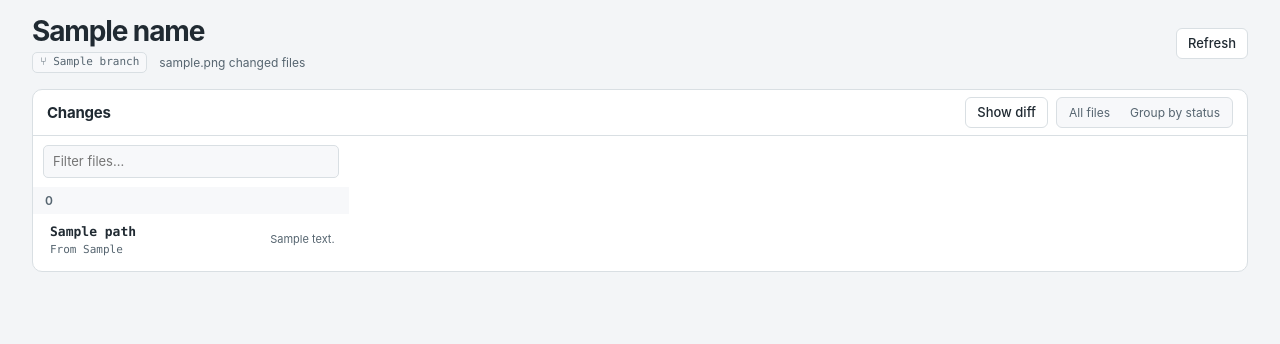
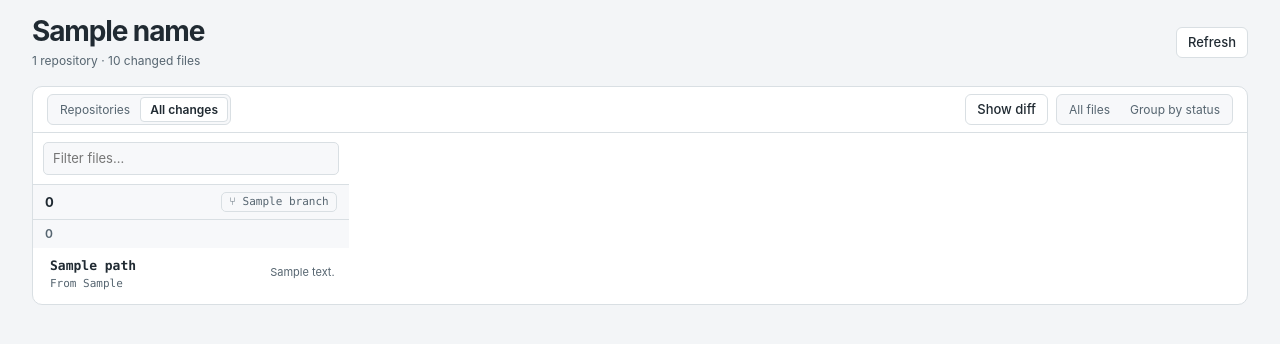
Before and after one commit to PavelZanek/gitobob, a Laravel app: template resources/views/repository.blade.php in a window 1280 px wide. Shown: the part 44-388 px from the top of the page. Run offline with Laravel 12, Linux system fonts and the light colour scheme; the template is opened without the code that fills it: most values are stand-ins (such as "Sample title", 1, 10 or a date in 2020).

Commit message:
Review changes across workspace repositories [skip ci]

```diff
--- a/app/Http/Controllers/RepositoryController.php
+++ b/app/Http/Controllers/RepositoryController.php
@@ -5,6 +5,7 @@ namespace App\Http\Controllers;
 use App\Git\FileDiff;
 use App\Git\RepositoryScanner;
 use App\Git\RepositoryStatus;
+use Illuminate\Http\RedirectResponse;
 use Illuminate\Http\Request;
 use Illuminate\Http\Response;
 use Illuminate\Support\Facades\Storage;
@@ -21,28 +22,47 @@ final class RepositoryController
         $status = RepositoryStatus::read($directory);
         abort_if($status === null, 404);
 
+        return $this->review($request, $scanner, $diff, $root, [$relative => $status], $relative);
+    }
+
+    public function changes(Request $request, RepositoryScanner $scanner, FileDiff $diff): Response|RedirectResponse
+    {
+        $root = Storage::disk('local')->get('workspace.path');
+        if (! is_string($root) || ! is_dir($root) || ! is_readable($root)) {
+            return to_route('workspace');
+        }
+
+        $repositories = $scanner->scan($root)?->changedRepositories() ?? [];
+        $relative = $request->query('repo', (string) array_key_first($repositories));
+        abort_unless(is_string($relative), 404);
+
+        return $this->review($request, $scanner, $diff, $root, $repositories, $relative);
+    }
+
+    /** @param array<string, RepositoryStatus> $repositories */
+    private function review(Request $request, RepositoryScanner $scanner, FileDiff $diff, string $root, array $repositories, string $relative): Response
+    {
+        $allChanges = $request->routeIs('changes');
         $grouped = $request->query('layout', $request->cookie('file_layout')) === 'grouped';
-        $groups = array_fill_keys($grouped ? ['Staged', 'Unstaged', 'Untracked'] : ['All files'], []);
+        $groups = array_map(static fn (RepositoryStatus $repo): array => $repo->groups($grouped), $repositories);
+        $visible = $groups[$relative] ?? [];
+        $firstGroup = reset($visible);
+        $fileId = $request->query('file', $firstGroup === false ? null : array_key_first($firstGroup));
+        $selected = is_string($fileId) ? ($repositories[$relative]->files[$fileId] ?? null) : null;
         $previews = [];
-        foreach ($status->files as $id => $file) {
-            foreach ($grouped ? array_keys($file->sections) : ['All files'] as $section) {
-                $groups[$section][$id] = $file;
-            }
-        }
-        $groups = array_filter($groups);
-        $firstGroup = reset($groups);
-        $defaultFile = $firstGroup === false ? null : array_key_first($firstGroup);
-        $fileId = $request->query('file', $defaultFile);
-        $selected = is_string($fileId) ? ($status->files[$fileId] ?? null) : null;
         $showDiff = $request->query('diff') !== 'hidden';
         if ($showDiff && $selected !== null) {
+            $directory = $scanner->repositoryDirectory($root, $relative);
+            abort_if($directory === null, 404);
             foreach (array_keys($selected->sections) as $section) {
                 $previews[$section] = $diff->preview($directory, $selected, $section);
             }
         }
 
         $response = response()->view('repository', [
-            'name' => basename($directory) ?: '/', 'relative' => $relative, 'status' => $status,
+            'name' => $allChanges ? 'All changes' : (basename($relative === '.' ? $root : $relative) ?: '/'),
+            'rootName' => basename($root) ?: '/', 'relative' => $relative, 'repositories' => $repositories,
+            'allChanges' => $allChanges, 'total' => array_sum(array_column($repositories, 'changedFiles')),
             'grouped' => $grouped, 'groups' => $groups, 'fileId' => $fileId, 'selected' => $selected,
             'showDiff' => $showDiff, 'previews' => $previews, 'onlyChanged' => $request->boolean('changed'),
         ]);
--- a/public/review.js
+++ b/public/review.js
@@ -22,6 +22,9 @@ if (filterBar) {
             list.hidden = !list.querySelector('li:not([hidden])');
             const heading = list.previousElementSibling;
             if (heading?.matches('.section-title')) heading.hidden = list.hidden;
+        }
+        for (const repository of document.querySelectorAll('.repository-files')) {
+            repository.hidden = !repository.querySelector('.files:not([hidden])');
         }
         empty.hidden = [...lists].some(list => !list.hidden);
     }
--- a/public/workspace.css
+++ b/public/workspace.css
@@ -102,3 +102,7 @@ summary { cursor: pointer; }
     .review-actions, .actions { flex-wrap: wrap; }
     .heading { align-items: start; }
 }
+
+.layout-picker [aria-current="page"] { color: var(--ink); background: var(--panel); border-color: var(--line); font-weight: 600; }
+.repo-title { display: flex; flex-wrap: wrap; align-items: center; justify-content: space-between; gap: 5px; margin: 0; padding: 7px 12px; border-block: 1px solid var(--line); background: var(--surface); font-size: 13px; overflow-wrap: anywhere; }
+.diff-repository { display: block; color: var(--muted); font-size: 12px; overflow-wrap: anywhere; }
--- a/resources/views/repository.blade.php
+++ b/resources/views/repository.blade.php
@@ -9,23 +9,41 @@
 </head>
 <body class="review-page">
     <header><strong>GitoBob</strong><a href="{{ route('workspace', $onlyChanged ? ['changed' => 1] : []) }}">Workspace</a></header>
-    @php($query = ['repo' => $relative, 'changed' => $onlyChanged ?: null])
+    @php($reviewRoute = $allChanges ? 'changes' : 'repository')
+    @php($query = ['repo' => $relative === '' ? null : $relative, 'changed' => $onlyChanged ?: null])
     @php($selection = $query + ['file' => $fileId, 'diff' => $showDiff ? null : 'hidden'])
     <main class="repository-review">
         <section class="heading">
-            <div><h1>{{ $name }}</h1><p class="repository-meta"><small title="Current branch">{{ $status->branch }}</small>{{ $status->changedFiles }} {{ $status->changedFiles === 1 ? 'changed file' : 'changed files' }}</p></div>
-            <a class="button-link" href="{{ route('repository', $selection) }}">Refresh</a>
+            <div>
+                <h1>{{ $name }}</h1>
+                <p class="repository-meta">
+                    @if ($allChanges)
+                        {{ count($repositories) }} {{ count($repositories) === 1 ? 'repository' : 'repositories' }} ·
+                    @else
+                        <small title="Current branch">{{ $repositories[$relative]->branch }}</small>
+                    @endif
+                    {{ $total }} {{ $total === 1 ? 'changed file' : 'changed files' }}
+                </p>
+            </div>
+            <a class="button-link" href="{{ route($reviewRoute, $selection) }}">Refresh</a>
         </section>
         <section class="panel" aria-label="Changed files">
             <div class="toolbar">
+                @if ($allChanges)
+                    <nav class="layout-picker" aria-label="Workspace view">
+                        <a href="{{ route('workspace', $onlyChanged ? ['changed' => 1] : []) }}">Repositories</a>
+                        <a aria-current="page" href="{{ route('changes', $onlyChanged ? ['changed' => 1] : []) }}">All changes</a>
+                    </nav>
+                @else
                     <h2>Changes</h2>
+                @endif
                 <div class="review-actions">
-                    @if ($status->changedFiles > 0)
-                        <a class="button-link" href="{{ route('repository', $query + ['file' => $selected ? $fileId : null, 'diff' => $showDiff ? 'hidden' : null]) }}">{{ $showDiff ? 'Hide diff' : 'Show diff' }}</a>
+                    @if ($total > 0)
+                        <a class="button-link" href="{{ route($reviewRoute, $query + ['file' => $selected ? $fileId : null, 'diff' => $showDiff ? 'hidden' : null]) }}">{{ $showDiff ? 'Hide diff' : 'Show diff' }}</a>
                     @endif
                     <nav class="layout-picker" aria-label="File list layout">
                         @foreach (['all' => 'All files', 'grouped' => 'Group by status'] as $layout => $label)
-                            <a href="{{ route('repository', $selection + ['layout' => $layout]) }}"
+                            <a href="{{ route($reviewRoute, $selection + ['layout' => $layout]) }}"
                                @if ($grouped === ($layout === 'grouped')) aria-current="true" @endif>{{ $label }}</a>
                         @endforeach
                     </nav>
@@ -33,22 +51,27 @@
             </div>
             <div @class(['review-columns' => $showDiff && $selected])>
                 <div class="review-files">
-                    @if ($status->changedFiles > 0)
+                    @if ($total > 0)
                         <div class="file-filter" hidden>
                             <input type="search" placeholder="Filter files…" aria-label="Filter files by name or path">
                         </div>
                         <p class="no-matches" role="status" hidden>No matching files.</p>
                     @endif
-                    @if ($status->changedFiles === 0)
-                        <p class="clean-workspace">This repository is clean.</p>
+                    @if ($total === 0)
+                        <p class="clean-workspace">{{ $allChanges ? 'All repositories are clean.' : 'This repository is clean.' }}</p>
                     @endif
-                    @foreach ($groups as $section => $files)
+                    @foreach ($groups as $repoPath => $sections)
+                        <div class="repository-files">
+                            @if ($allChanges)
+                                <h3 class="repo-title"><span>{{ $repoPath === '.' ? $rootName : $repoPath }}</span><small title="Current branch">{{ $repositories[$repoPath]->branch }}</small></h3>
+                            @endif
+                            @foreach ($sections as $section => $files)
                                 @if ($grouped)<h3 class="section-title">{{ $section }}</h3>@endif
                                 <ul class="files">
                                     @foreach ($files as $id => $file)
                                         <li>
-                                    <a href="{{ route('repository', $query + ['file' => $id]) }}#diff{{ $grouped ? '-'.strtolower($section) : '' }}"
-                                       @if ($id === $fileId) aria-current="true" @endif>
+                                            <a href="{{ route($reviewRoute, ['repo' => $repoPath, 'file' => $id, 'changed' => $onlyChanged ?: null]) }}#diff{{ $grouped ? '-'.strtolower($section) : '' }}"
+                                               @if ((string) $repoPath === $relative && $id === $fileId) aria-current="true" @endif>
                                                 <span class="file-label">
                                                     <span class="filename">{{ basename($file->path) }}</span>
                                                     @if (dirname($file->path) !== '.')<span class="file-dir">{{ dirname($file->path) }}</span>@endif
@@ -61,11 +84,13 @@
                                 </ul>
                             @endforeach
                         </div>
+                    @endforeach
+                </div>
                 @if ($showDiff && $fileId !== null)
                     <section id="diff" class="review-diff" aria-label="File diff">
                         @if ($selected)
                             <div class="toolbar">
-                                <h2 class="filename">{{ $selected->path }}</h2>
+                                <div>@if ($allChanges)<span class="diff-repository">{{ $relative === '.' ? $rootName : $relative }}</span>@endif<h2 class="filename">{{ $selected->path }}</h2></div>
                                 <label class="wrap-control"><input type="checkbox" id="wrap-lines">Wrap lines</label>
                             </div>
                             @foreach ($previews as $section => $patch)
--- a/resources/views/workspace.blade.php
+++ b/resources/views/workspace.blade.php
@@ -21,7 +21,10 @@
         @if ($hasRepositories)
             <section class="panel" aria-label="Repository tree">
                 <div class="toolbar">
-                    <h2>Repositories</h2>
+                    <nav class="layout-picker" aria-label="Workspace view">
+                        <a aria-current="page" href="{{ route('workspace', $onlyChanged ? ['changed' => 1] : []) }}">Repositories</a>
+                        <a href="{{ route('changes', $onlyChanged ? ['changed' => 1] : []) }}">All changes</a>
+                    </nav>
                     <div class="actions">
                         <a class="filter" role="switch" aria-checked="{{ $onlyChanged ? 'true' : 'false' }}"
                            href="{{ route('workspace', $onlyChanged ? [] : ['changed' => 1]) }}">Only changed</a>
--- a/routes/web.php
+++ b/routes/web.php
@@ -8,3 +8,4 @@ Route::get('/', [WorkspaceController::class, 'index'])->name('workspace');
 Route::post('/workspace', [WorkspaceController::class, 'choose'])->name('workspace.choose');
 
 Route::get('/repository', RepositoryController::class)->name('repository');
+Route::get('/changes', [RepositoryController::class, 'changes'])->name('changes');
```
Also changed, not shown: app/Git/RepositoryFolder.php (+16 -0 lines), app/Git/RepositoryStatus.php (+17 -0 lines), tests/Feature/RepositoryTest.php (+34 -0 lines). Lines whose indentation alone changed are shown as unchanged.
